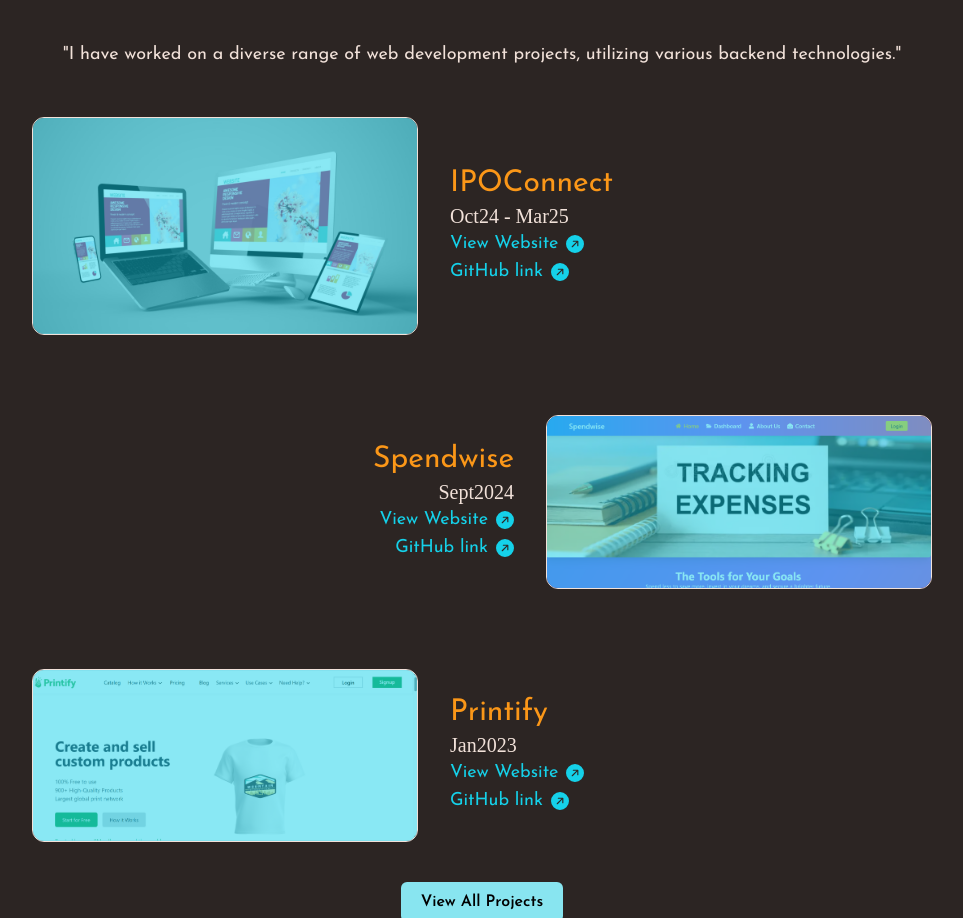
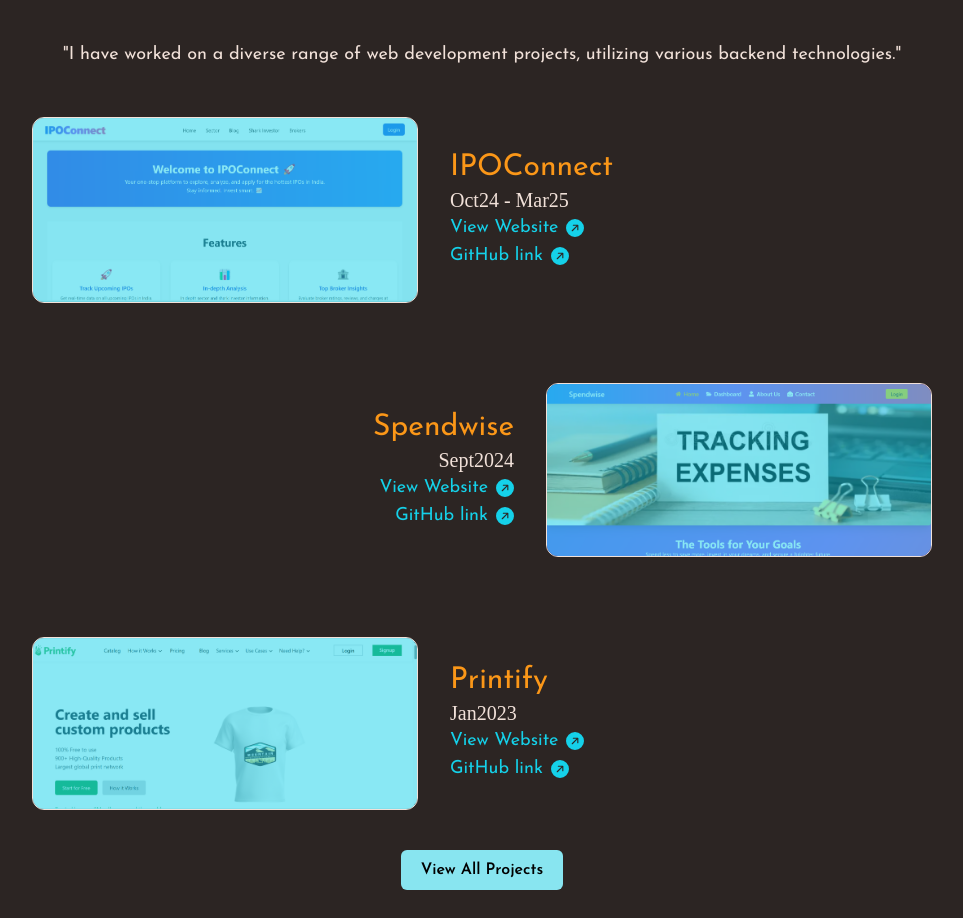
Before and after one commit to Sujeet2801/Portfolio_Website, a React (Vite) app: page / in a window 1280 px wide. Shown: the part 2092-3010 px from the top of the page, without its empty margins (158-1121 px from the left). Built offline with nearby package versions, Linux system fonts and the light colour scheme.

Commit message:
feat(components/projectSection): Add ipoconnect image in project

```diff
--- a/src/components/projectsSection/ProjectsMain.jsx
+++ b/src/components/projectsSection/ProjectsMain.jsx
@@ -10,7 +10,7 @@
     name: "IPOConnect",
     year: "Oct24 - Mar25",
     align: "right",
-    image: "./images/website-img-1.jpg",
+    image: "./images/ipoconnect.png",
     link: "https://ipoconnect.vercel.app/",
     GitHublink: "https://github.com/Sujeet2801/IPO-Connect",
   },
```
